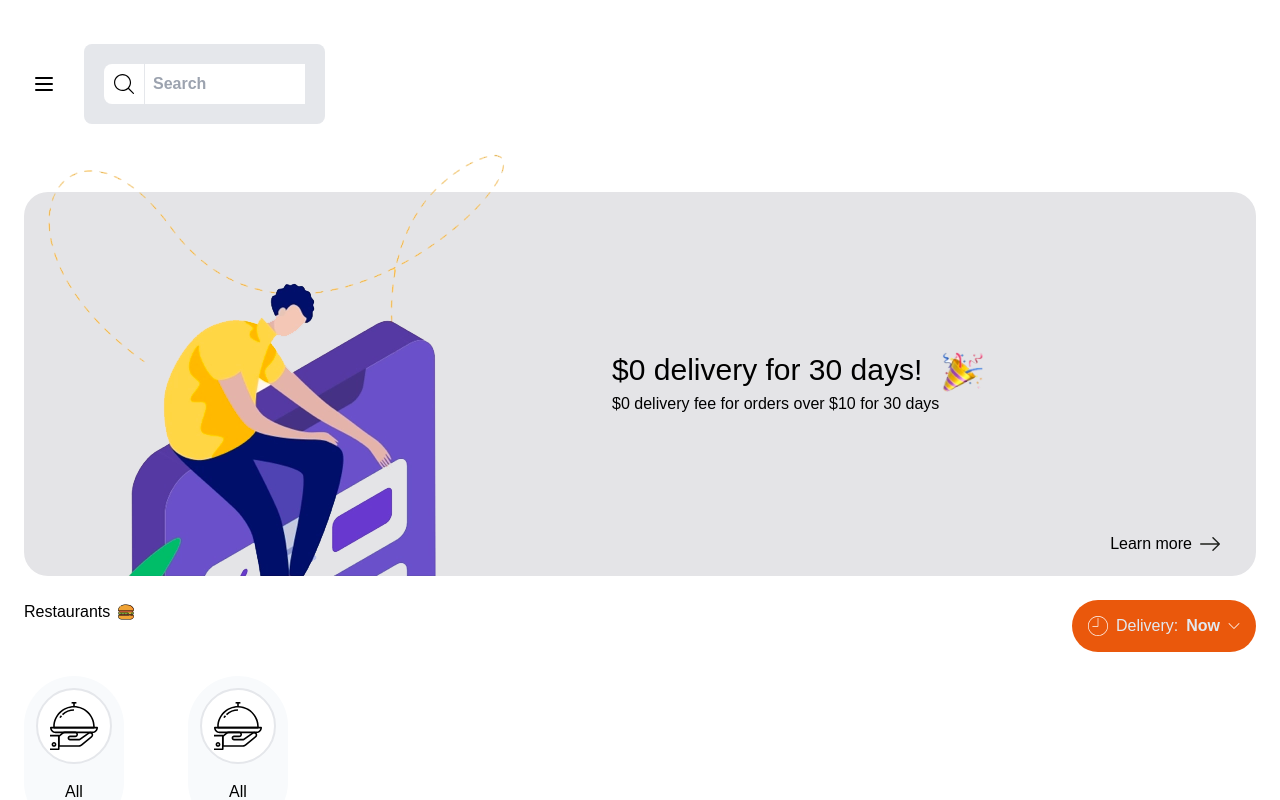
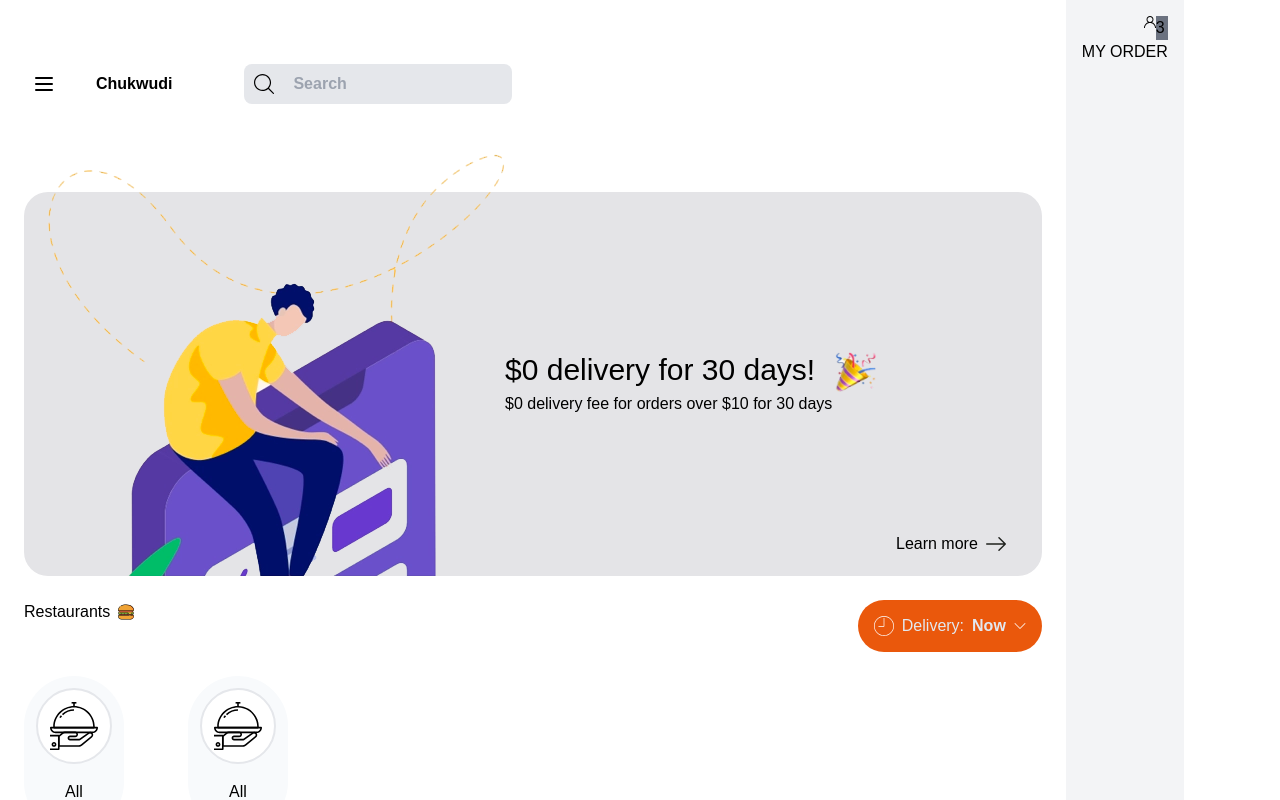
Before and after one commit to Alejandr0Giraldo/Chukwudi, a React (Vite) app: page / in a window 1280 px wide. Shown: the top 800 px of the page. Built offline with nearby package versions, Linux system fonts and the light colour scheme; a web font is replaced by a local one.

Commit message:
terminacion del search y creacion de section my order

```diff
--- a/src/App.jsx
+++ b/src/App.jsx
@@ -9,6 +9,7 @@ function App() {
   };
   return (
     <>
+      <div className='flex'>
         <section>
           <div className='flex items-center m-6 pb-6'>
             <div className="relative">
@@ -32,13 +33,16 @@ function App() {
                 </svg>
               </button>
             </div>
+            <div className='m-8 font-bold'>
+              <h1>Chukwudi</h1>
+            </div>
             <div className="flex items-center justify-center p-5">
-            <div className='rounded-lg bg-gray-200 p-5'>
-              <div className='flex'>
-                <div className='flex w-10 items-center justify-center rounded-tl-lg rounded-bl-lg border-r border-gray-200 bg-white p-5'>
-                  <img src='../icons/126474.svg' alt='' className='pointer-events-none absolute w-5 fill-gray-500 transition'/>
+              <div className='rounded-lg  p-5 '>
+                <div className='flex '>
+                  <div className='flex w-10 items-center  bg-gray-200 justify-center rounded-tl-lg rounded-bl-lg border-r  p-5'>
+                    <img src='../icons/126474.svg' alt='' className='pointer-events-none absolute w-5 transition'/>
                   </div>
-                <input type='text' className='w-full max-w-[160px] bg-white pl-2 text-base font-semibold outline-0' placeholder='Search'/>
+                  <input type='text' className=' bg-gray-200 rounded-r-lg pl-2 text-base font-semibold outline-0' placeholder='Search'/>
                 </div>
               </div>
             </div>
@@ -105,6 +109,27 @@ function App() {
             </div>
           </article>
         </section>
+        <section className=''>
+          <div className='bg-gray-100 w-full h-full p-4 '>
+            <div className=''>
+              <div className='flex flex-row-reverse'>
+                <div className='bg-gray-500 w-3'>
+                  <span>3</span>
+                </div>
+                <div className=' '>
+                  <img src='../icons/747376.svg' alt='' className='w-3'/>
+                </div>
+                <div>
+
+                </div>
+              </div>
+            </div>
+            <div>
+              <h1>MY ORDER</h1>
+            </div>
+          </div>
+        </section>
+      </div>
     </>
   )
 }
```
Lines whose indentation alone changed are shown as unchanged.
